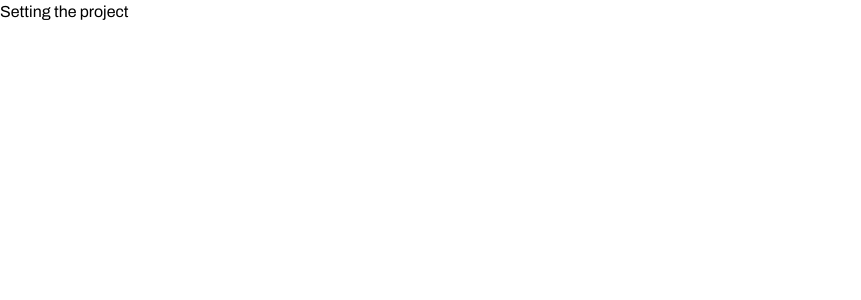
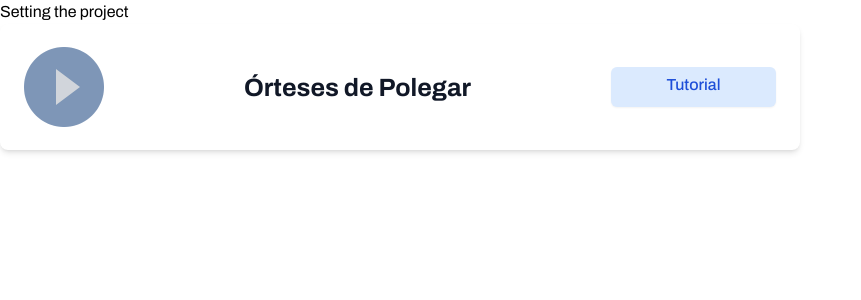
Before and after one commit to MateoMigone/ortesys-3D, a Nuxt app: page / in a window 1280 px wide. Shown: the top 300 px of the page, without its empty margins (0-861 px from the left). Built offline with nearby package versions, Linux system fonts and the light colour scheme.

Commit message:
Print Tutorial card initial structure

```diff
--- /dev/null
+++ b/components/PrintTutorialCard.vue
@@ -0,0 +1,49 @@
+<template>
+  <div
+    class="flex justify-between items-center bg-white shadow-md rounded-lg p-6 w-800px h-126px"
+  >
+    <div class="flex items-center justify-center w-80px h-80px">
+      <!-- Updated button with shadow effect on hover -->
+      <button
+        class="w-80px h-80px bg-gray-300 rounded-full transition duration-300 ease-in-out transform hover:scale-110 hover:shadow-outline"
+      >
+        <img
+          src="../assets/imgs/playicon.png"
+          alt="Play Icon"
+          class="w-full h-full"
+        />
+      </button>
+    </div>
+    <div class="flex flex-col justify-center h-full">
+      <span
+        class="font-archivo text-25px font-bold leading-none text-left text-gray-900 w-227px h-25px"
+      >
+        Órteses de Polegar
+      </span>
+    </div>
+    <Button text="Tutorial" color="blue" />
+  </div>
+</template>
+
+<style scoped>
+.w-800px {
+  width: 800px;
+}
+.h-126px {
+  height: 126px;
+}
+.w-80px {
+  width: 80px;
+}
+.h-80px {
+  height: 80px;
+}
+.text-25px {
+  font-size: 25px;
+  line-height: 25px; /* Assuming that the line-height is equal to the font-size for vertical centering */
+}
+/* Custom shadow utility class for the hover state */
+.hover\:shadow-outline:hover {
+  box-shadow: 0 0 15px 5px rgba(45, 88, 147, 0.5);
+}
+</style>
--- a/pages/index.vue
+++ b/pages/index.vue
@@ -1,3 +1,4 @@
 <template>
   <div>Setting the project</div>
+  <PrintTutorialCard />
 </template>
```
Also changed, not shown: assets/imgs/playicon.png (added).
